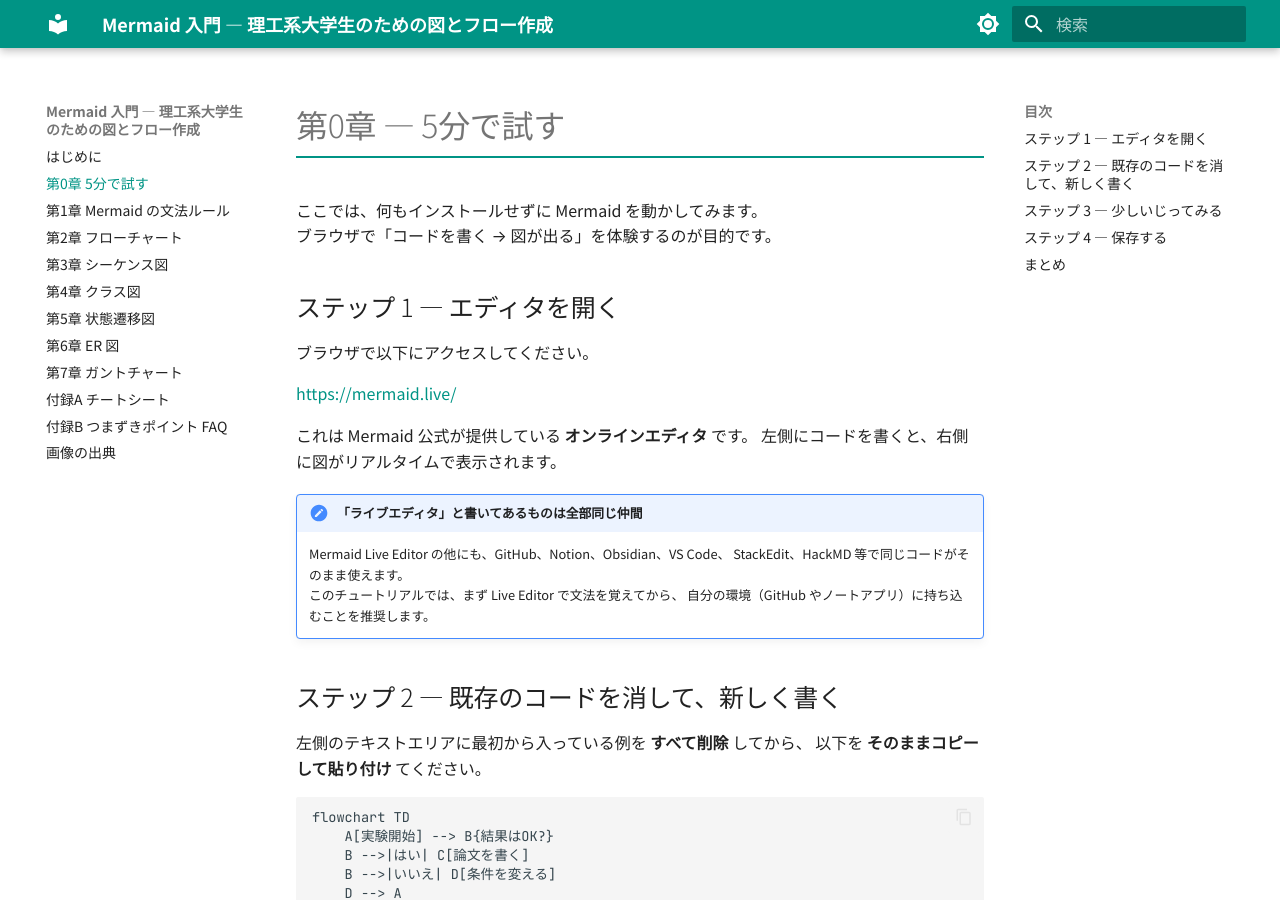
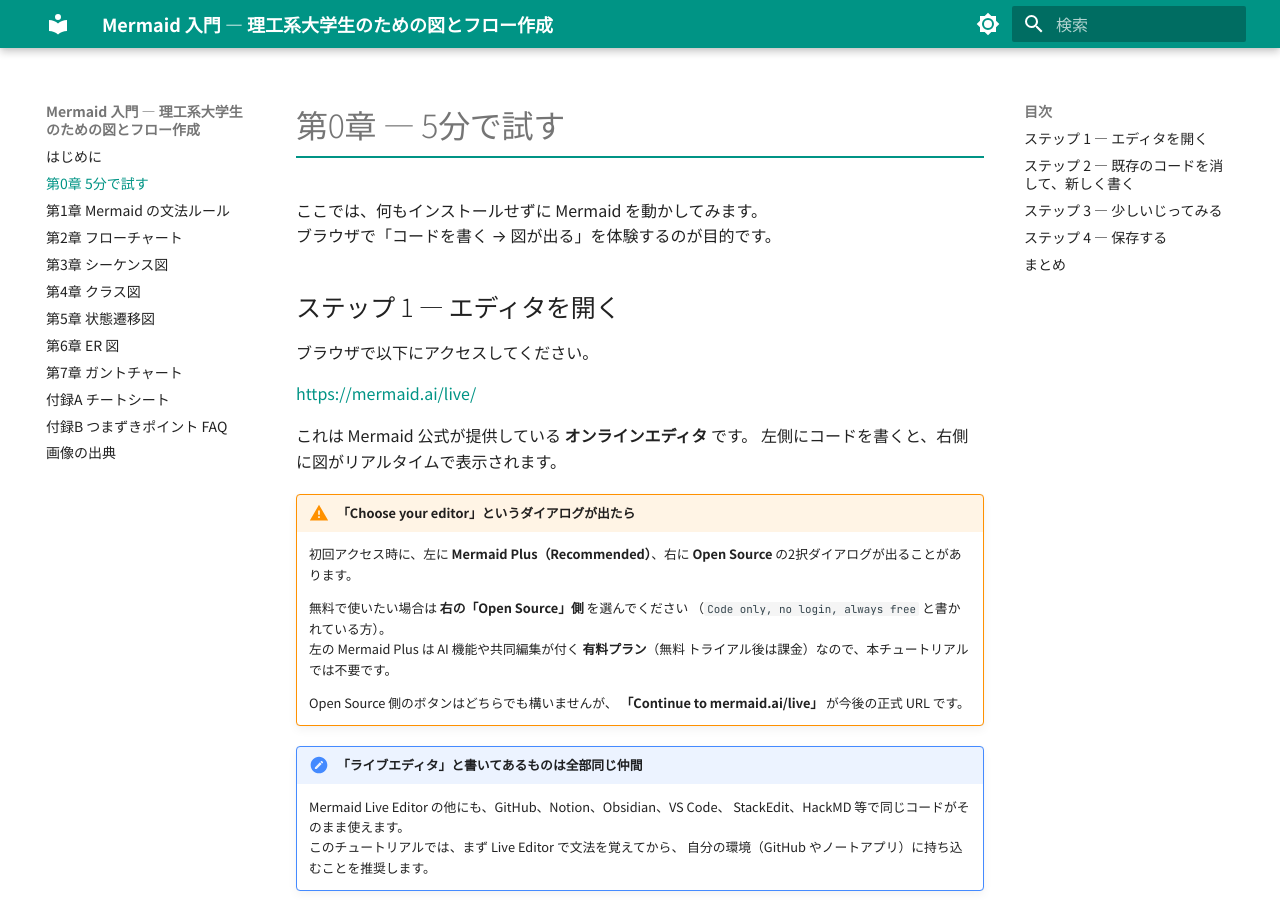
Before and after one commit to jkoba0512/mermaid-tutorial, an MkDocs documentation site: the page built from docs/00-setup.md, in a window 1280 px wide and 900 px high. Built offline with MkDocs 1.6.1 and Material for MkDocs 9.7.7, drawn with Linux system fonts in a browser that asks for light colours.

Commit message:
Switch Live Editor URL to mermaid.ai/live and document the editor-chooser dialog
- Update all 4 mermaid.live references to mermaid.ai/live (the new home)
- Add a warning callout in 00-setup.md explaining the Choose-your-editor
  dialog and instructing readers to pick the Open Source side for free use

Co-Authored-By: Claude Opus 4.7 (1M context) <noreply@anthropic.com>

```diff
--- a/docs/00-setup.md
+++ b/docs/00-setup.md
@@ -7,10 +7,22 @@
 
 ブラウザで以下にアクセスしてください。
 
-<https://mermaid.live/>
+<https://mermaid.ai/live/>
 
 これは Mermaid 公式が提供している **オンラインエディタ** です。
 左側にコードを書くと、右側に図がリアルタイムで表示されます。
+
+!!! warning "「Choose your editor」というダイアログが出たら"
+    初回アクセス時に、左に **Mermaid Plus（Recommended）**、右に
+    **Open Source** の2択ダイアログが出ることがあります。
+
+    無料で使いたい場合は **右の「Open Source」側** を選んでください
+    （`Code only, no login, always free` と書かれている方）。
+    左の Mermaid Plus は AI 機能や共同編集が付く **有料プラン**（無料
+    トライアル後は課金）なので、本チュートリアルでは不要です。
+
+    Open Source 側のボタンはどちらでも構いませんが、
+    **「Continue to mermaid.ai/live」** が今後の正式 URL です。
 
 !!! note "「ライブエディタ」と書いてあるものは全部同じ仲間"
     Mermaid Live Editor の他にも、GitHub、Notion、Obsidian、VS Code、
```
Also changed, not shown: docs/01-basics.md (+1 -1 lines), docs/08-cheatsheet.md (+1 -1 lines), docs/index.md (+1 -1 lines).
